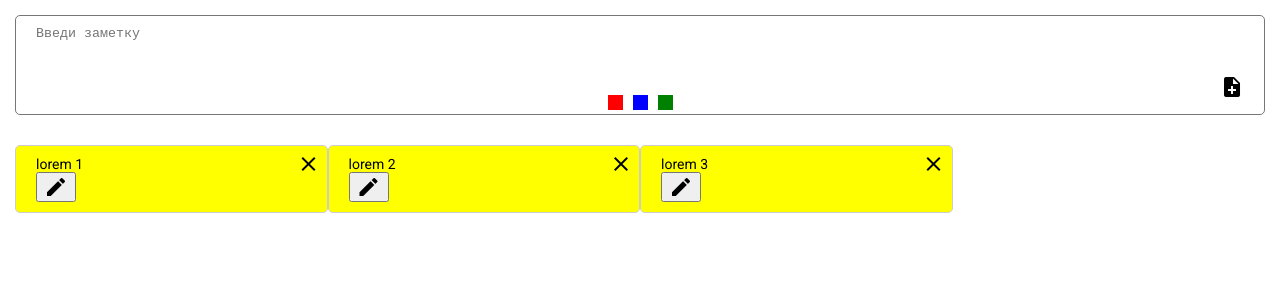
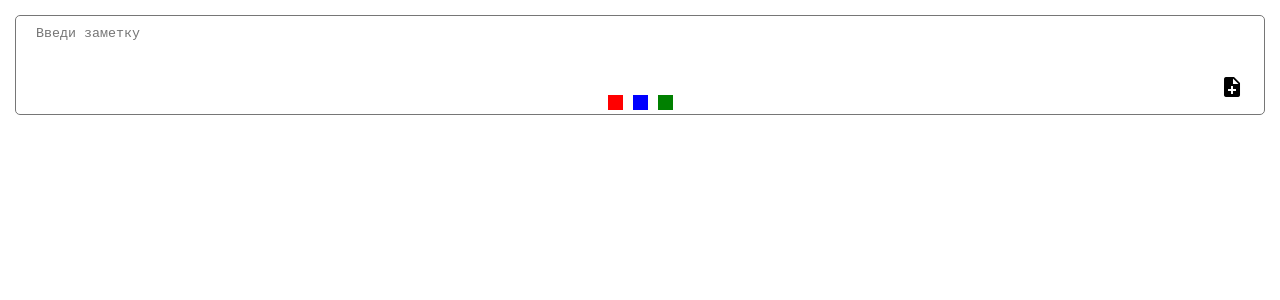
Before and after one commit to SergeyWebDeveloper/noteApp, a React app: page / in a window 1280 px wide. Shown: the top 300 px of the page. Built offline with nearby package versions, Linux system fonts and the light colour scheme.

Commit message:
add masonry and change add note

```diff
--- a/public/index.html
+++ b/public/index.html
@@ -5,6 +5,7 @@
     <title>React Todo</title>
     <link rel="stylesheet" href="https://fonts.googleapis.com/css?family=Roboto:300,400,500,700">
     <link href="https://fonts.googleapis.com/icon?family=Material+Icons" rel="stylesheet">
+    <script src="https://cdnjs.cloudflare.com/ajax/libs/masonry/4.2.0/masonry.pkgd.min.js"></script>
 </head>
 <body>
     <div id="root"></div>
--- a/src/App.jsx
+++ b/src/App.jsx
@@ -10,23 +10,7 @@ class App extends React.Component {
     constructor(props){
         super(props);
         this.state={
-            notes: [
-                {
-                    id: 1,
-                    text: 'lorem 1',
-                    color: 'yellow'
-                },
-                {
-                    id: 2,
-                    text: 'lorem 2',
-                    color: 'yellow'
-                },
-                {
-                    id: 3,
-                    text: 'lorem 3',
-                    color: 'yellow'
-                }
-            ]
+            notes: []
         };
         this.handleAddText=this.handleAddText.bind(this);
         this.handleDeleteNote=this.handleDeleteNote.bind(this);
@@ -34,9 +18,10 @@ class App extends React.Component {
     }
 
     handleAddText(obj){
-        let notes=this.state.notes;
+        let notes=this.state.notes.slice();
         notes.push(obj);
         this.setState({notes});
+        // console.log(notes);
     }
 
     handleDeleteNote(id){
@@ -56,12 +41,29 @@ class App extends React.Component {
         this.setState({notes});
     }
 
+    componentDidMount(){
+        this.msnr=new Masonry(this.refs.masonryElem,{
+            itemSelector: '.note_item',
+            columnWidth: 350,
+            gutter: 10
+        });
+    }
+
+    componentDidUpdate(prevProps, prevState){
+        console.log(this.state.notes.length);
+        console.log(prevState.notes.length);
+        if(this.state.notes.length!==prevState.notes.length){
+            this.msnr.reloadItems();
+            this.msnr.layout();
+        }
+    }
+
     render(){
         return(
             <div className="notes__wrapper">
                 <div className="container">
                     <Form noteText={this.handleAddText} />
-                    <div className="notes__container">
+                    <div className="notes__container" ref="masonryElem">
                         {this.state.notes.map((note)=>{
                             return <Note callbackEditNote={this.handleEditNote} deleteNoteId={this.handleDeleteNote} key={note.id} id={note.id} title={note.text} color={note.color} />
                         })}
--- a/src/Components/Note.jsx
+++ b/src/Components/Note.jsx
@@ -30,7 +30,7 @@ class Note extends React.Component {
 
             <div className="note__edit">
                 <input ref='titleInput' type="text" defaultValue={this.props.title} />
-                <button onClick={this.editTitle}>Исправить</button>
+                <button className="material-icons save" onClick={this.editTitle}>save</button>
             </div>
 
             :
--- a/src/app.sass
+++ b/src/app.sass
@@ -43,7 +43,7 @@ body
   margin: 30px 0
 
 .note_item
-  width: 25%
+  width: 350px
   margin-bottom: 20px
   float: left
   border: 1px solid #ccc
```
